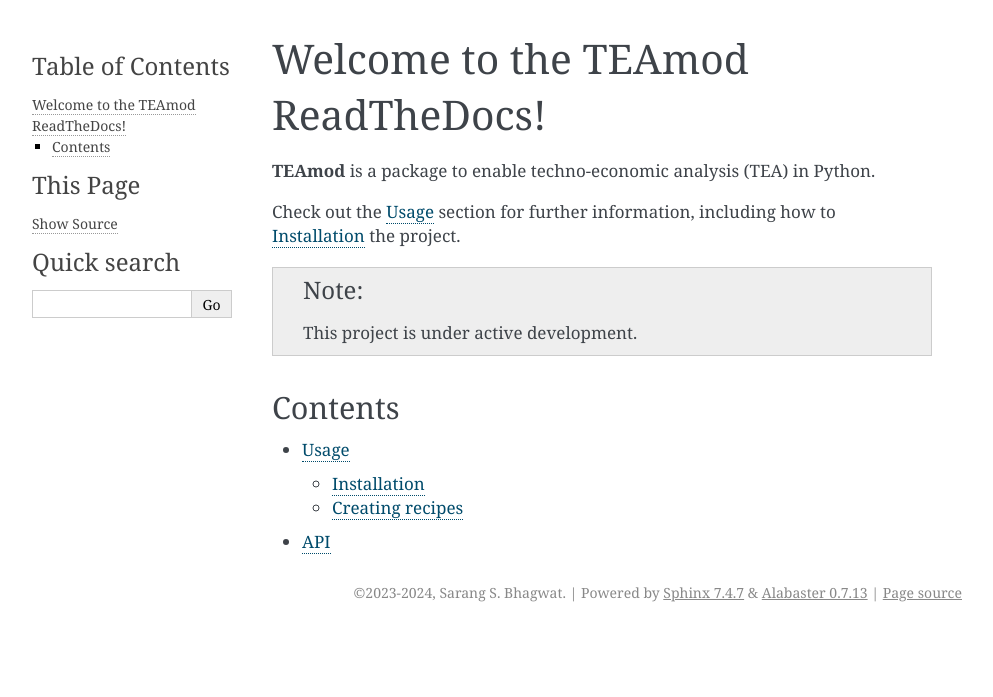
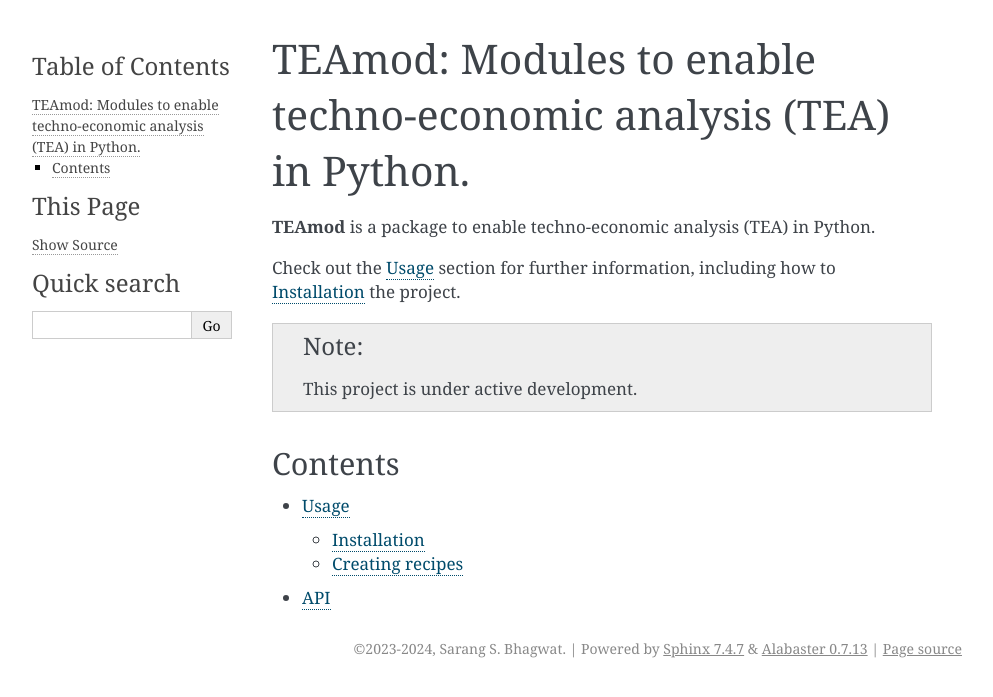
Before and after one commit to sarangbhagwat/pyTEA, a Sphinx documentation site: the page built from docs/source/index.rst, in a window 1280 px wide. Shown: the top 697 px of the page, without its empty margins (148-1141 px from the left). Built offline with Sphinx 7.4.7, drawn with Linux system fonts in a browser that asks for light colours.

Commit message:
Update index.rst

```diff
--- a/docs/source/index.rst
+++ b/docs/source/index.rst
@@ -1,4 +1,4 @@
-Welcome to the TEAmod ReadTheDocs!
+TEAmod: Modules to enable techno-economic analysis (TEA) in Python.
 ===================================
 
 **TEAmod** is a package to enable techno-economic analysis (TEA) in Python.
```
